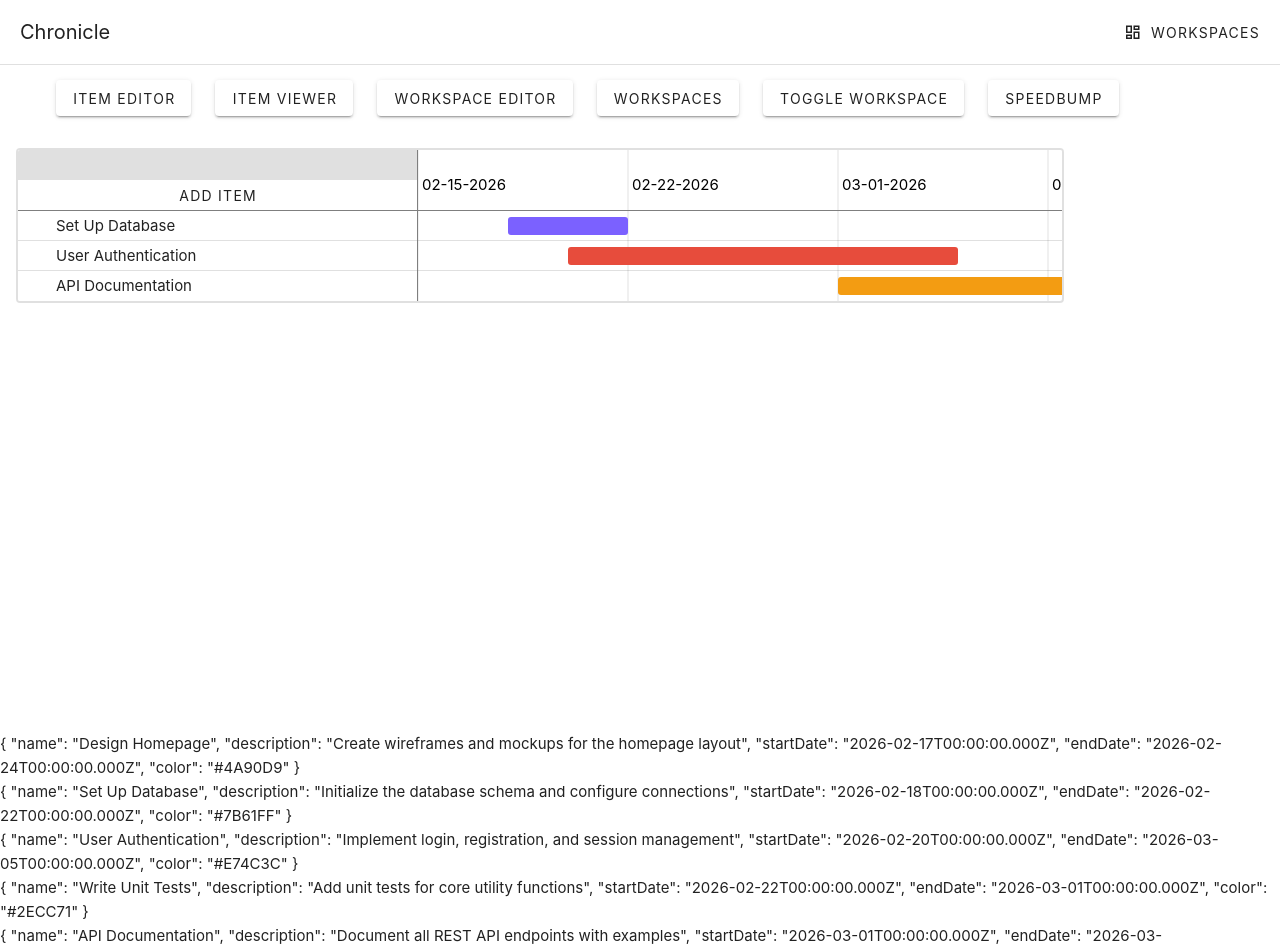
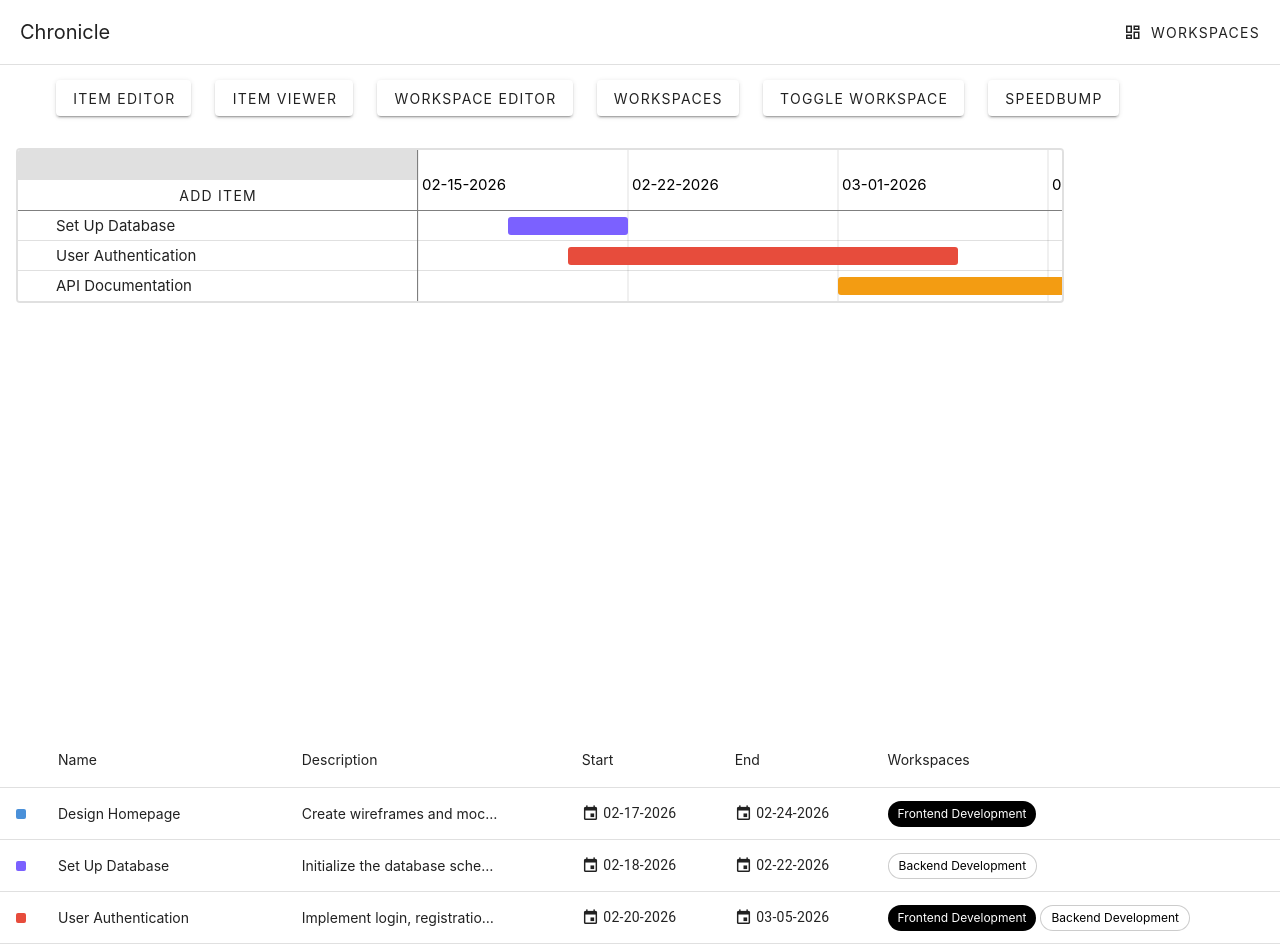
Before and after one commit to AlexJFDev/Capstone, a Vue app: page /test in a window 1280 px wide. Shown: the top 951 px of the page. Built offline with nearby package versions, Linux system fonts and the light colour scheme.

Commit message:
Updated BacklogList

```diff
--- a/src/components/backlog/BacklogList.vue
+++ b/src/components/backlog/BacklogList.vue
@@ -1,24 +1,63 @@
 <script setup lang="ts">
+import { computed } from 'vue'
 import { useItemsStore } from '@/stores/items'
+import { useWorkspacesStore } from '@/stores/workspaces'
+import ColorSwatch from '@/components/ColorSwatch.vue'
+import DateChip from '@/components/DateChip.vue'
+import WorkspaceChip from '@/components/workspaces/WorkspaceChip.vue'
 
-
-defineProps<{
+const props = defineProps<{
   itemIds: string[]
 }>()
 
-const itemStore = useItemsStore()
+const itemsStore = useItemsStore()
+const workspacesStore = useWorkspacesStore()
 
+const headers = [
+  { key: 'color',       title: '',             sortable: false, width: '40px' },
+  { key: 'name',        title: 'Name',         sortable: true  },
+  { key: 'description', title: 'Description',  sortable: false },
+  { key: 'startDate',   title: 'Start',        sortable: true  },
+  { key: 'endDate',     title: 'End',          sortable: true  },
+  { key: 'workspaces',  title: 'Workspaces',   sortable: false },
+]
+
+const rows = computed(() =>
+  props.itemIds.map(id => ({ id, ...itemsStore.getItem(id) }))
+)
+
+function workspaceIdsFor(itemId: string) {
+  return workspacesStore.workspaceKeys
+    .filter(wid => workspacesStore.getWorkspace(wid).items.includes(itemId))
+}
 </script>
 
 <template>
-  <div
-    v-for="itemId in itemIds"
-    :key="itemId"
-  >
-    {{ itemStore.getItem(itemId) }}
-  </div>
+  <v-data-table :headers="headers" :items="rows" item-value="id">
+    <template #item.color="{ item }">
+      <ColorSwatch :color="item.color" />
+    </template>
+    <template #item.description="{ item }">
+      <span class="truncate">{{ item.description }}</span>
+    </template>
+    <template #item.startDate="{ item }">
+      <DateChip :date="item.startDate" />
+    </template>
+    <template #item.endDate="{ item }">
+      <DateChip :date="item.endDate" />
+    </template>
+    <template #item.workspaces="{ item }">
+      <WorkspaceChip v-for="wid in workspaceIdsFor(item.id)" :key="wid" :workspaceId="wid" class="mr-1" />
+    </template>
+  </v-data-table>
 </template>
 
 <style scoped>
-
+.truncate {
+  display: block;
+  max-width: 200px;
+  overflow: hidden;
+  white-space: nowrap;
+  text-overflow: ellipsis;
+}
 </style>
```
